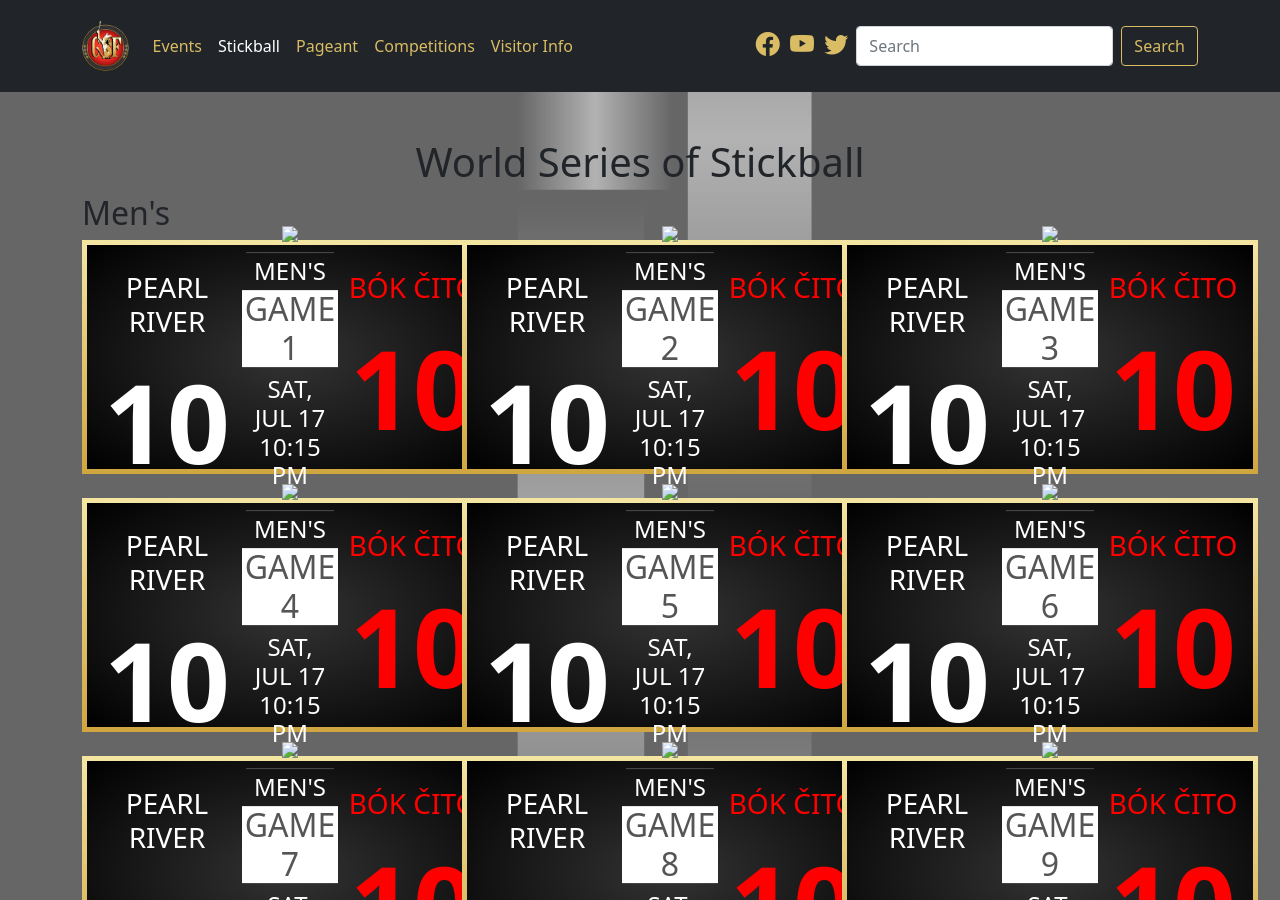
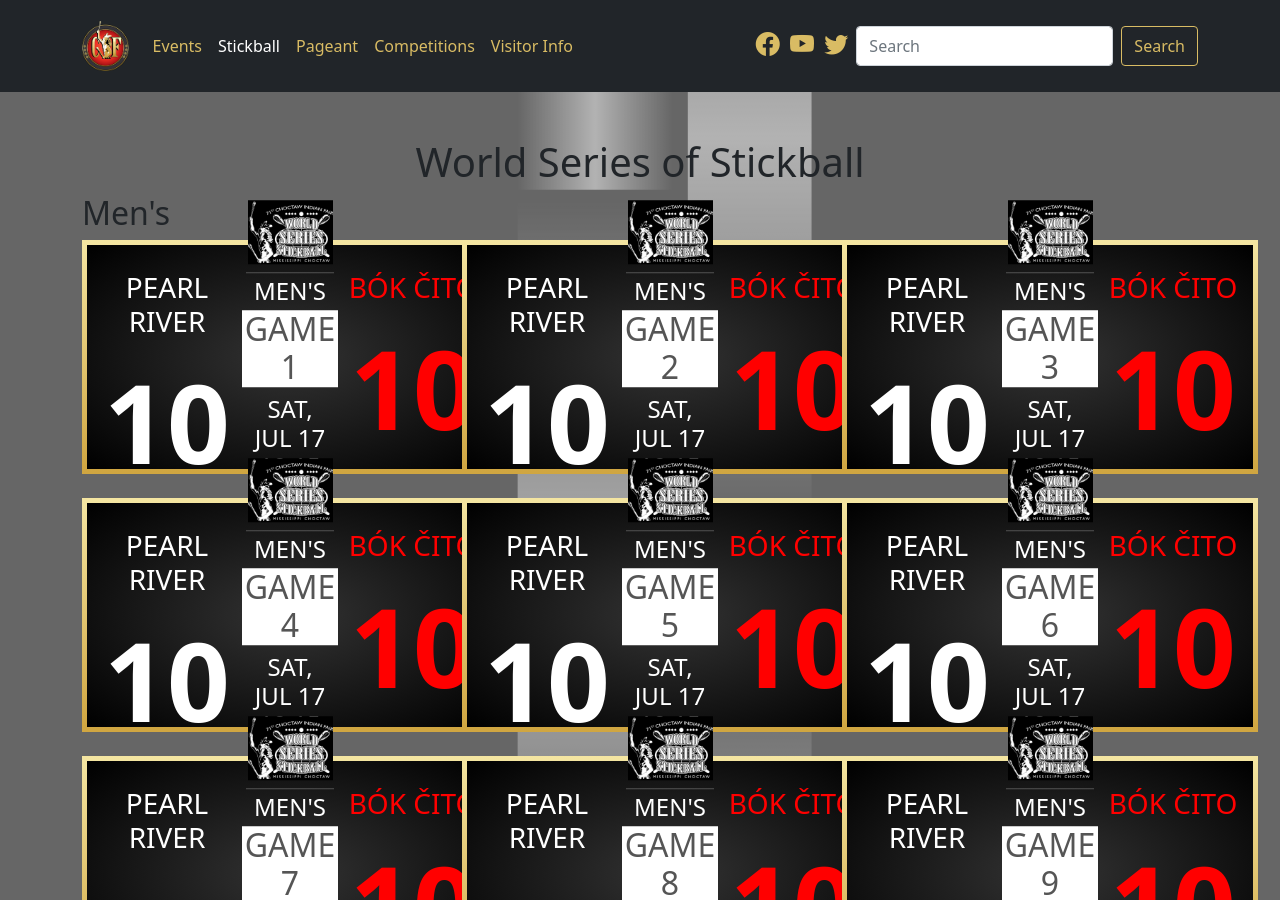
Before and after one commit to smattera/smattera.github.io, a Jekyll site: the page built from stickball/index.md, in a window 1280 px wide and 900 px high. Built offline with Jekyll 4.4.1, drawn with Linux system fonts in a browser that asks for light colours; nearby versions of some CDN libraries.

Commit message:
Update game.html

```diff
--- a/_includes/game.html
+++ b/_includes/game.html
@@ -23,7 +23,7 @@
       <p class="h1 fw-bold pt-2" style="font-size: 110px;">10</p>
     </div>
     <div class="position-absolute top-50 start-50 translate-middle" style="width: 96px;">
-      <img src="img/wss.jpg" class="img-fluid lighten" style="max-width: 85px">
+      <img src="../assets/img/wss.jpg" class="img-fluid lighten" style="max-width: 85px">
       <hr class="m-1 mt-2">
       <p class="h4 m-1">MEN'S</p>
       <div style="background: white; color: #555;">
```
Also changed, not shown: assets/img/wss.jpg (added), 3 other files.
